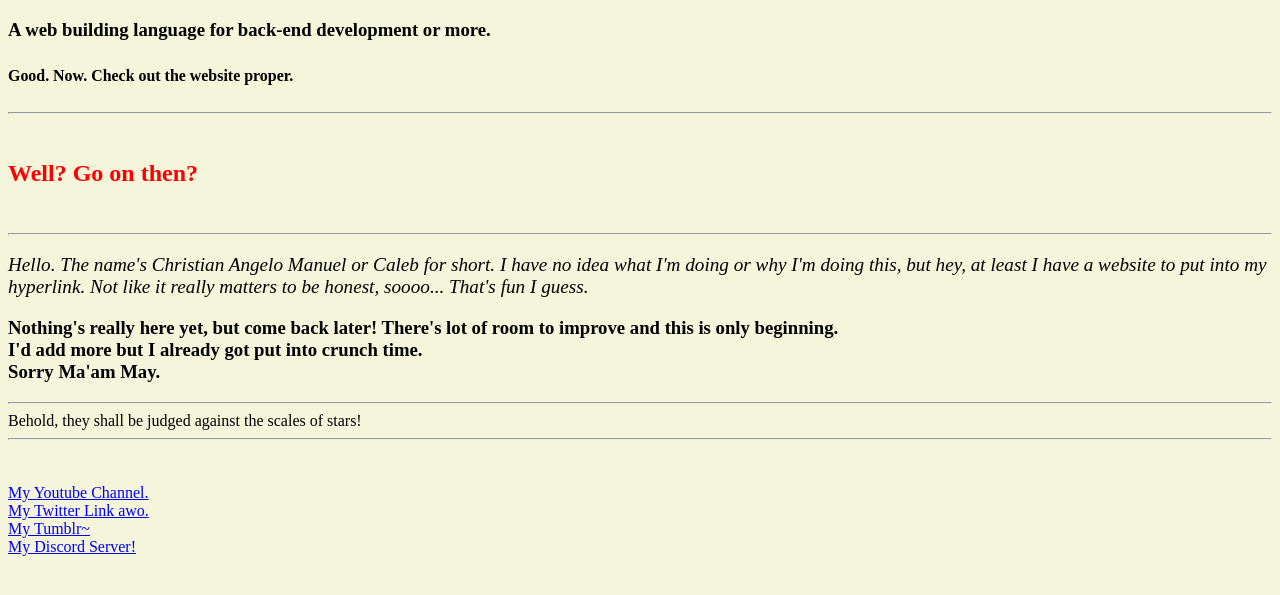
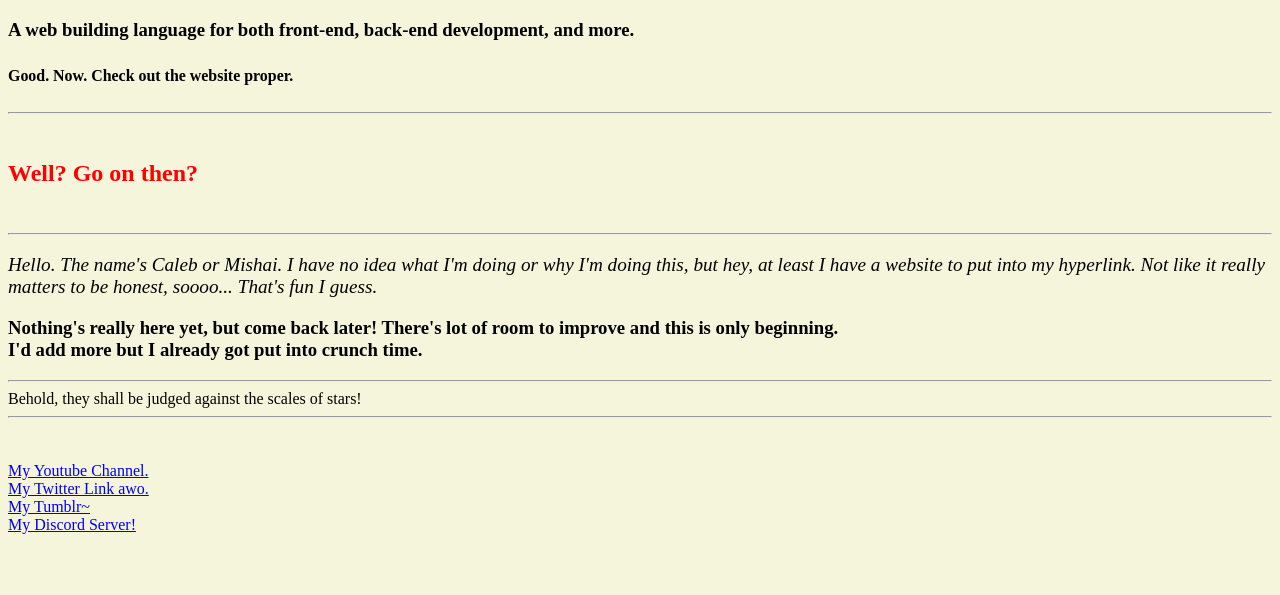
Before and after one commit to Calcheis/calcheis.github.io, a plain HTML site: page index.html in a window 1280 px wide. Shown: the part 163-758 px from the top of the page. Drawn offline with Linux system fonts and the light colour scheme.

Commit message:
Update index.html

```diff
--- a/index.html
+++ b/index.html
@@ -18,7 +18,7 @@
             How about Javascript?
         </h1>
         <h3>
-            A web building language for back-end development or more.
+            A web building language for both front-end, back-end development, and more.
         </h3>
         <big><h5>
             Good. Now. Check out the website proper.
@@ -33,7 +33,7 @@
 
     <big>
         <p>
-        <i>Hello. The name's Christian Angelo Manuel or Caleb for short. I have no idea what I'm doing or why I'm doing this, but hey, at least I have a website to put into my hyperlink.
+        <i>Hello. The name's Caleb or Mishai. I have no idea what I'm doing or why I'm doing this, but hey, at least I have a website to put into my hyperlink.
             Not like it really matters to be honest, soooo... That's fun I guess.
         </i>
         </p>
@@ -44,8 +44,6 @@
                 Nothing's really here yet, but come back later! There's lot of room to improve and this is only beginning.
 
             <br/>I'd add more but I already got put into crunch time.
-
-            <br/>Sorry Ma'am May.
             </h3>
         </article>
     </main>
```
